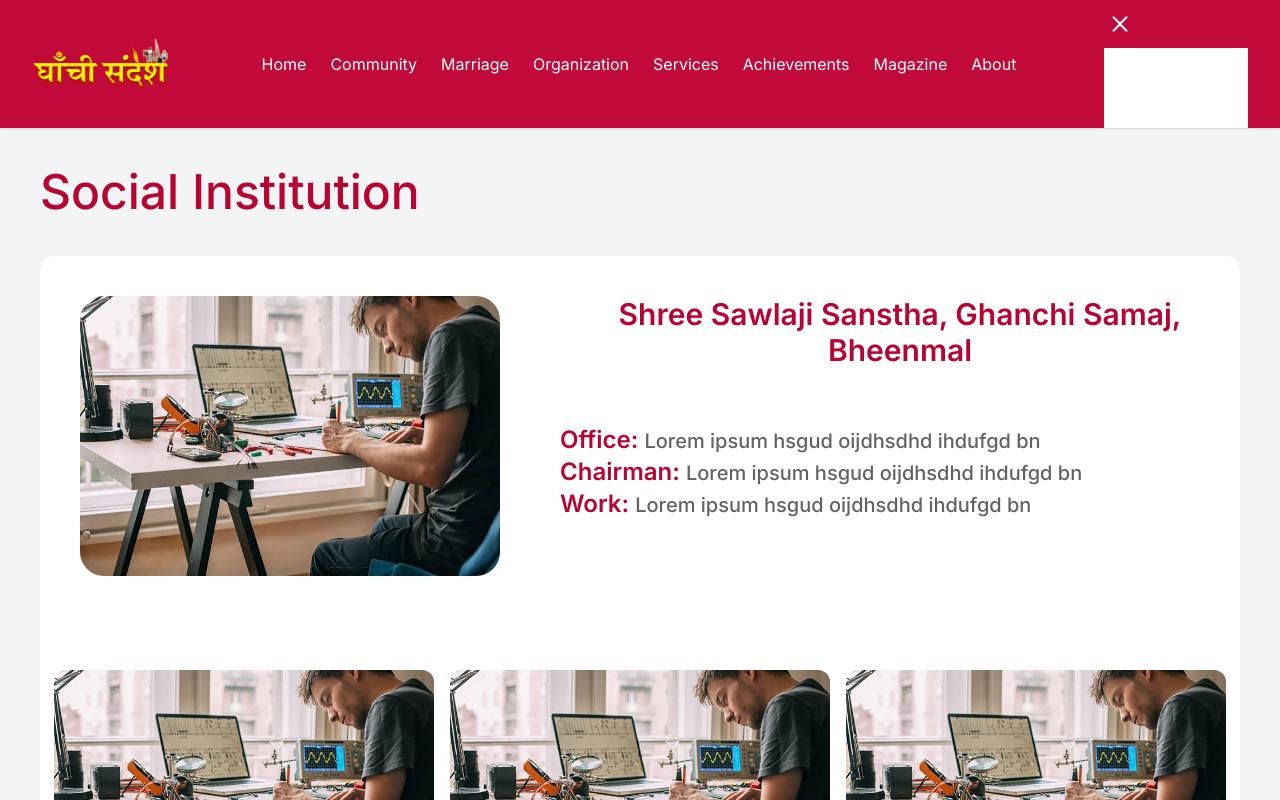
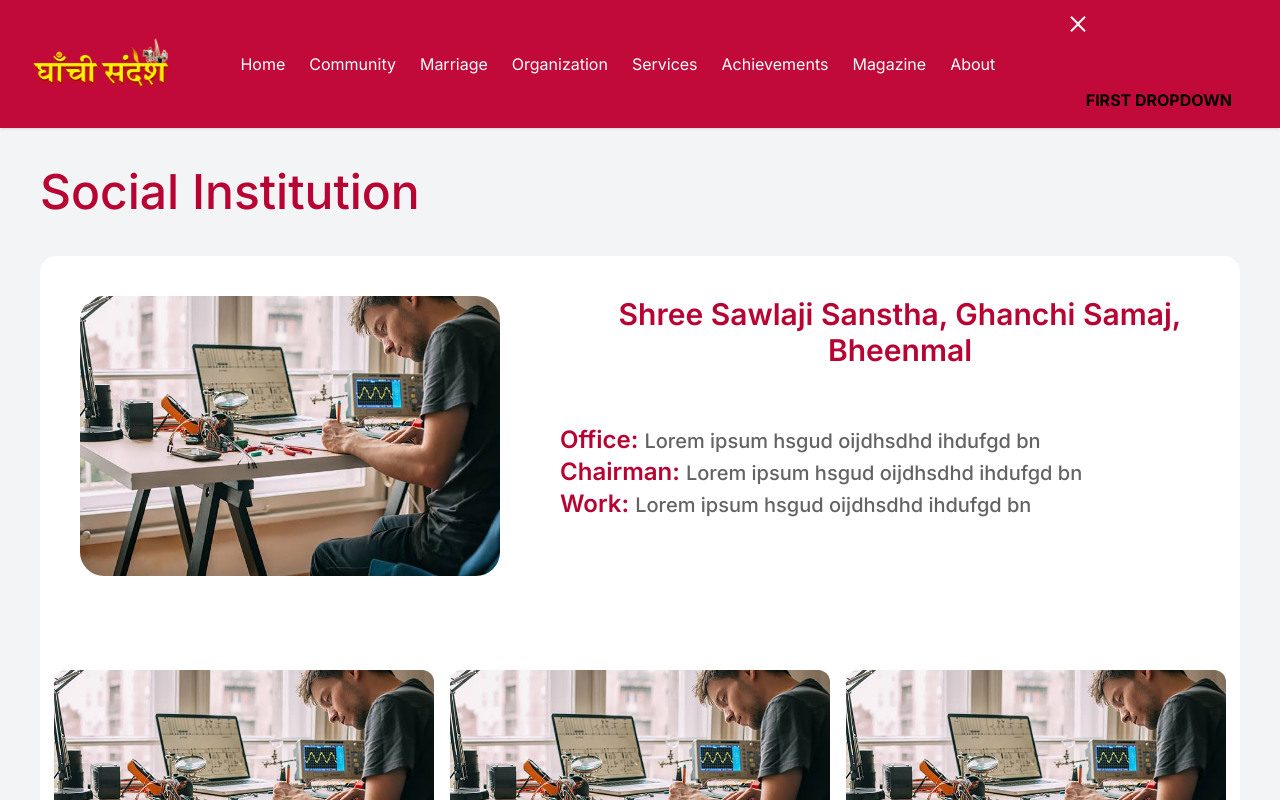
Before and after one commit to carnageitself/Ghanchi-Sandesh, a Next.js app: page /organization in a window 1280 px wide. Both pictures are taken after a click on the button 1223 px from the left and 48 px from the top of the page. Shown: the top 800 px of the page. Built offline with nearby package versions, Linux system fonts and the light colour scheme.

Commit message:
bug fixes

```diff
--- /dev/null
+++ b/app/components/Dropdown.tsx
@@ -0,0 +1,40 @@
+import React from 'react'
+
+const Dropdown = () => {
+    return (
+        <>
+            <span aria-label="primary" className="relative z-20 flex-row flex-grow hidden pb-4 md:pb-0 md:flex md:justify-end md:flex-row">
+
+                <div className="relative group">
+                    <button className="flex flex-row items-center w-full px-4 py-4 mt-2 text-base font-bold text-left uppercase bg-transparent rounded-lg md:w-auto md:inline md:mt-0 md:ml-4 focus:outline-none">
+                        <span>First Dropdown</span>
+                    </button>
+                    <div className="absolute z-10 hidden bg-grey-200 group-hover:block">
+
+                        <div className="px-2 pt-2 pb-4 bg-gray-200 shadow-lg">
+                            <div className="flex flex-col">
+                                <div>
+                                    dropdown
+                                </div>
+
+                                <div>
+                                    dropdown
+                                </div>
+                                <div>
+                                    dropdown
+                                </div>
+                                <div>
+                                    dropdown
+                                </div>
+                            </div>
+                        </div>
+                    </div>
+                </div>
+
+
+            </span>
+        </>
+    )
+}
+
+export default Dropdown
--- a/app/components/Navbar.tsx
+++ b/app/components/Navbar.tsx
@@ -3,7 +3,9 @@ import Image from "next/image";
 import React, { useState } from "react";
 import Img from "/public/logo.png";
 import { Divide as Hamburger } from "hamburger-react";
+import {FcMenu} from "react-icons/fc"
 import Link from "next/link";
+import Dropdown from "./Dropdown";
 
 const Navbar = () => {
   // const [open, setOpen] = useState(false);
@@ -28,7 +30,7 @@ const Navbar = () => {
               </a>
               <div className="md:hidden">
                 <button
-                  className="p-2 text-gray-700 rounded-md outline-none focus:border-gray-400 focus:border"
+                  className="p-2 text-white rounded-md outline-none :border-gray-400 focus:border"
                   onClick={() => setNavbar(!navbar)}
                 >
                   {navbar ? (
@@ -60,14 +62,14 @@ const Navbar = () => {
                       />
                     </svg>
                   )}
+
                 </button>
               </div>
             </div>
           </div>
           <div>
             <div
-              className={`flex-1 justify-self-center pb-3 mt-8 md:block md:pb-0 md:mt-0 ${
-                navbar ? "block" : "hidden"
+              className={`flex-1 justify-self-center pb-3 mt-8 md:block md:pb-0 md:mt-0 ${navbar ? "block" : "hidden"
                 }`}
             >
               <ul className="items-center justify-center space-y-8 md:flex md:space-x-6 md:space-y-0">
@@ -132,15 +134,17 @@ const Navbar = () => {
                         Sign up
                     </a>
                 </div> */}
-          <div className="menu hidden space-x-2 md:inline-block">
+          <span className="menu hidden space-x-2 md:inline-block">
             <Hamburger
               size={22}
               color="white"
               toggle={setOpen}
               toggled={open}
             />
-            {open && <div className="top-32 w-36 h-20 bg-white" onClick={()=> open}></div>}
-          </div>
+            {open && <span className=" bg-white" onClick={() => open}>
+              <Dropdown/>
+            </span>}
+          </span>
         </div>
       </nav>
     </>
```
Lines whose indentation alone changed are shown as unchanged.
